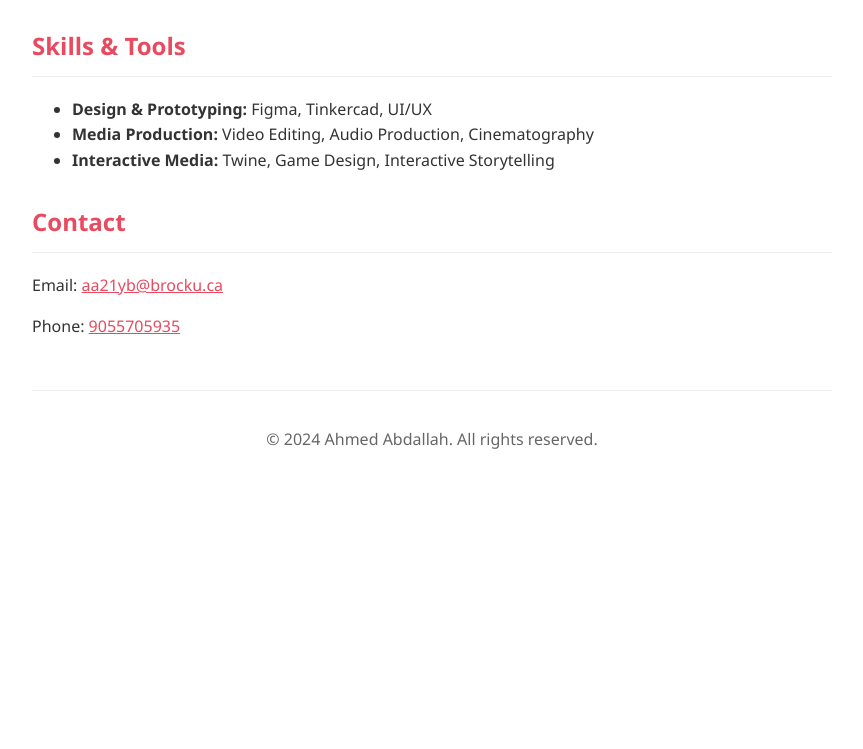
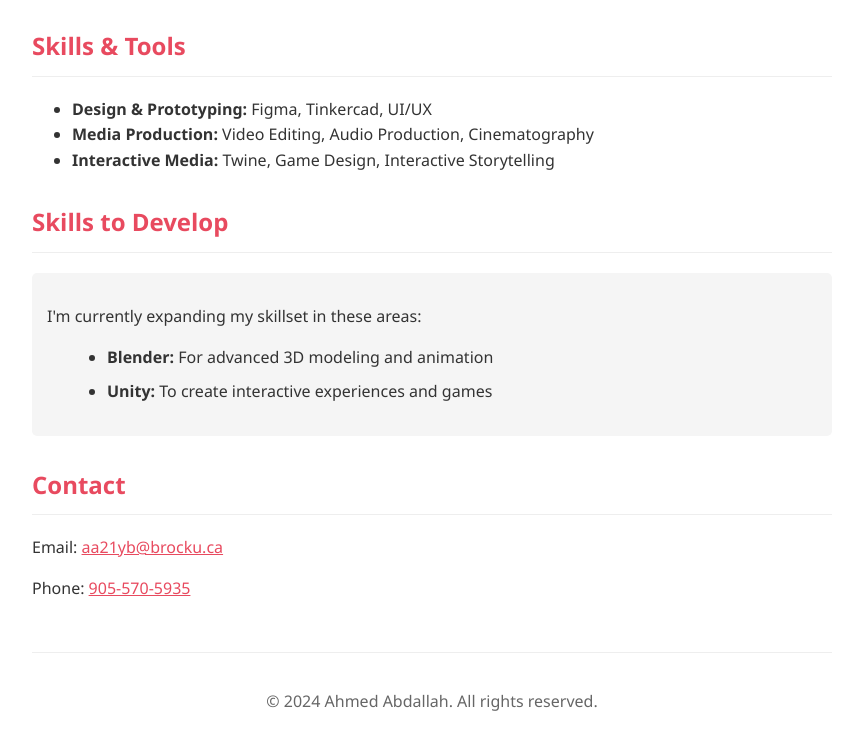
Before and after one commit to ahmed-abdallahh/IASC1P02-2024, a plain HTML site: page Assignments/Website.html in a window 1280 px wide. Shown: the part 1492-2241 px from the top of the page, without its empty margins (208-1071 px from the left). Before the commit the page ends 1981 px from the top, so only its background shows below. Drawn offline with Linux system fonts and the light colour scheme.

Commit message:
Update Website

```diff
--- a/Assignments/Website.html
+++ b/Assignments/Website.html
@@ -61,6 +61,18 @@
         }
         a {
             color: #e84a5f;
+        }
+        .skills-to-develop {
+            background: #f5f5f5;
+            padding: 15px;
+            border-radius: 5px;
+            margin: 20px 0;
+        }
+        .skills-to-develop ul {
+            margin-left: 20px;
+        }
+        .skills-to-develop li {
+            margin-bottom: 8px;
         }
     </style>
 </head>
@@ -135,9 +147,18 @@
             <li><strong>Interactive Media:</strong> Twine, Game Design, Interactive Storytelling</li>
         </ul>
 
+        <h2>Skills to Develop</h2>
+        <div class="skills-to-develop">
+            <p>I'm currently expanding my skillset in these areas:</p>
+            <ul>
+                <li><strong>Blender:</strong> For advanced 3D modeling and animation</li>
+                <li><strong>Unity:</strong> To create interactive experiences and games</li>
+            </ul>
+        </div>
+
         <h2>Contact</h2>
-        <p>Email: <a href="mailto:youremail@example.com">aa21yb@brocku.ca</a></p>
-        <p>Phone: <a href="mailto:youremail@example.com">9055705935</a></p>
+        <p>Email: <a href="mailto:aa21yb@brocku.ca">aa21yb@brocku.ca</a></p>
+        <p>Phone: <a href="tel:9055705935">905-570-5935</a></p>
     </main>
 
     <footer>
```
